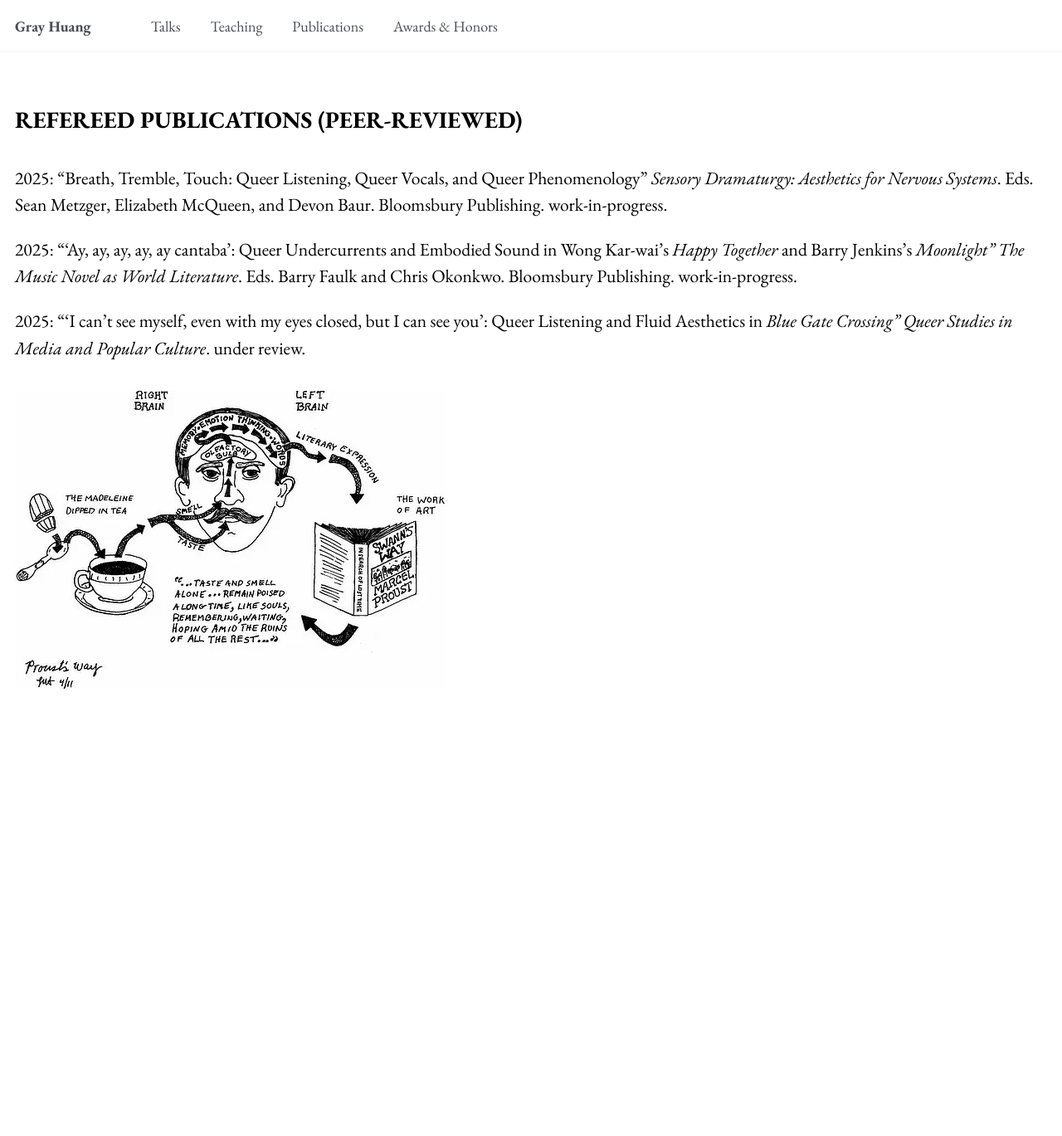
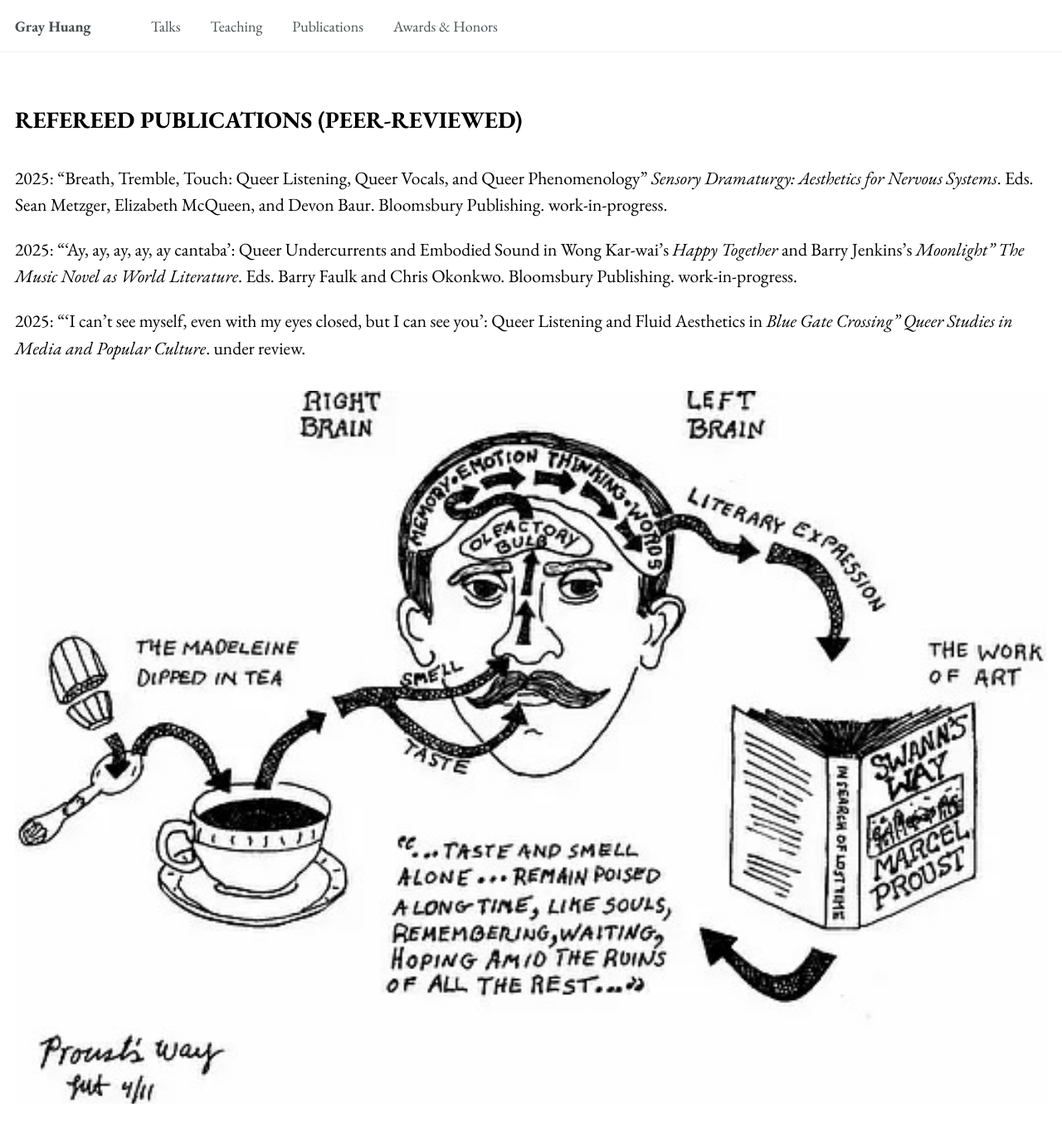
Before and after one commit to gray-huang/gray-huang.github.io, a Jekyll site: the page built from _pages/publications.md, in a window 1280 px wide and 1384 px high. Shown: the top 1369 px of the window at 83% size. Built offline with Jekyll 4.4.1, drawn with Linux system fonts in a browser that asks for light colours.

Commit message:
add figure

```diff
--- a/_pages/publications.md
+++ b/_pages/publications.md
@@ -17,5 +17,5 @@ REFEREED PUBLICATIONS (PEER-REVIEWED)
 2025: “‘I can’t see myself, even with my eyes closed, but I can see you’: Queer Listening and Fluid Aesthetics in <i>Blue Gate Crossing” Queer Studies in Media and Popular Culture</i>. under review.
 
 <figure>
-    <center><img src="https://gray-huang.github.io/images/pub.jpg" alt="Trulli" style="width:100%" class="center"></center>
+    <img src="https://gray-huang.github.io/images/pub.jpg" alt="Trulli" style="width:100%" class="centered-image">
 </figure>
```
